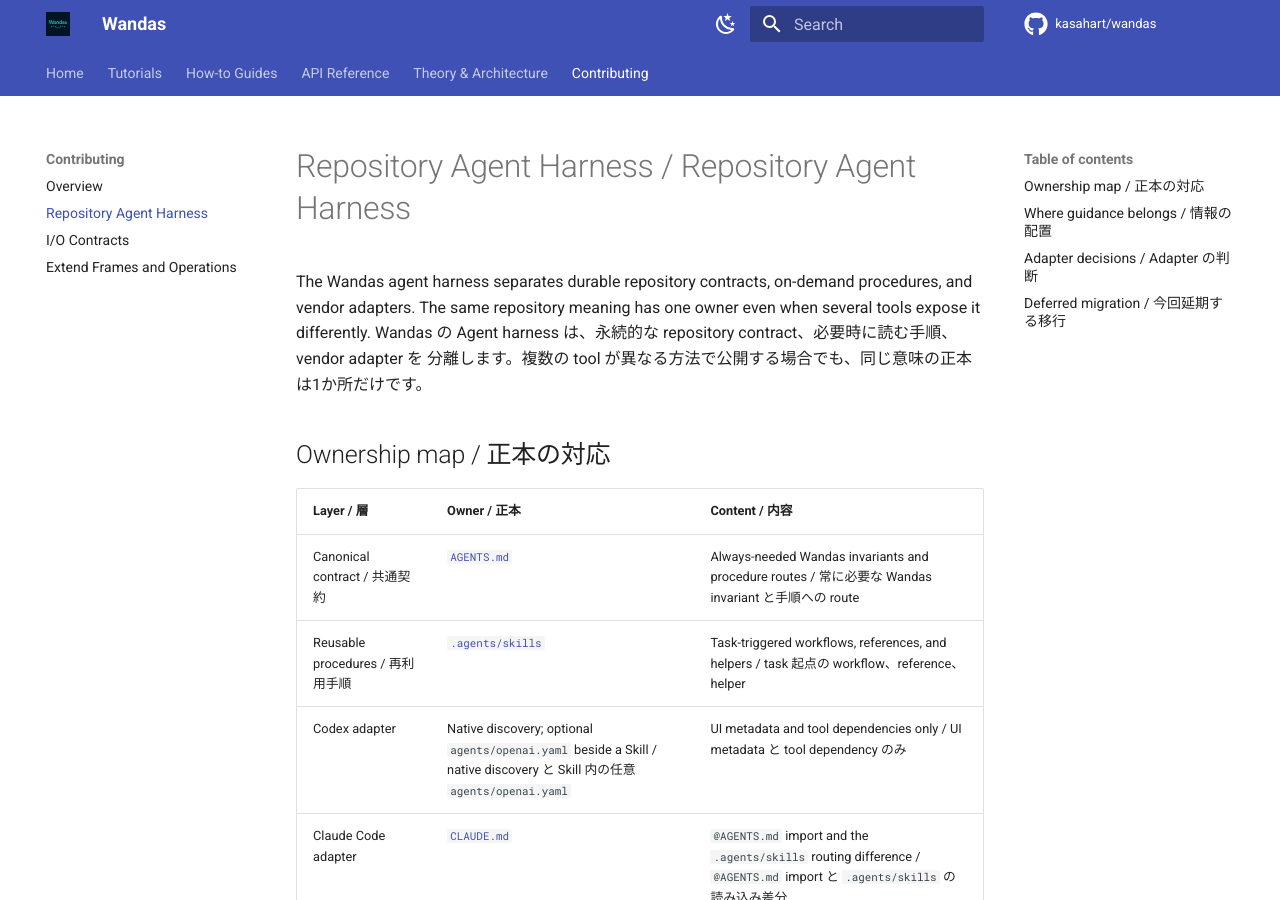
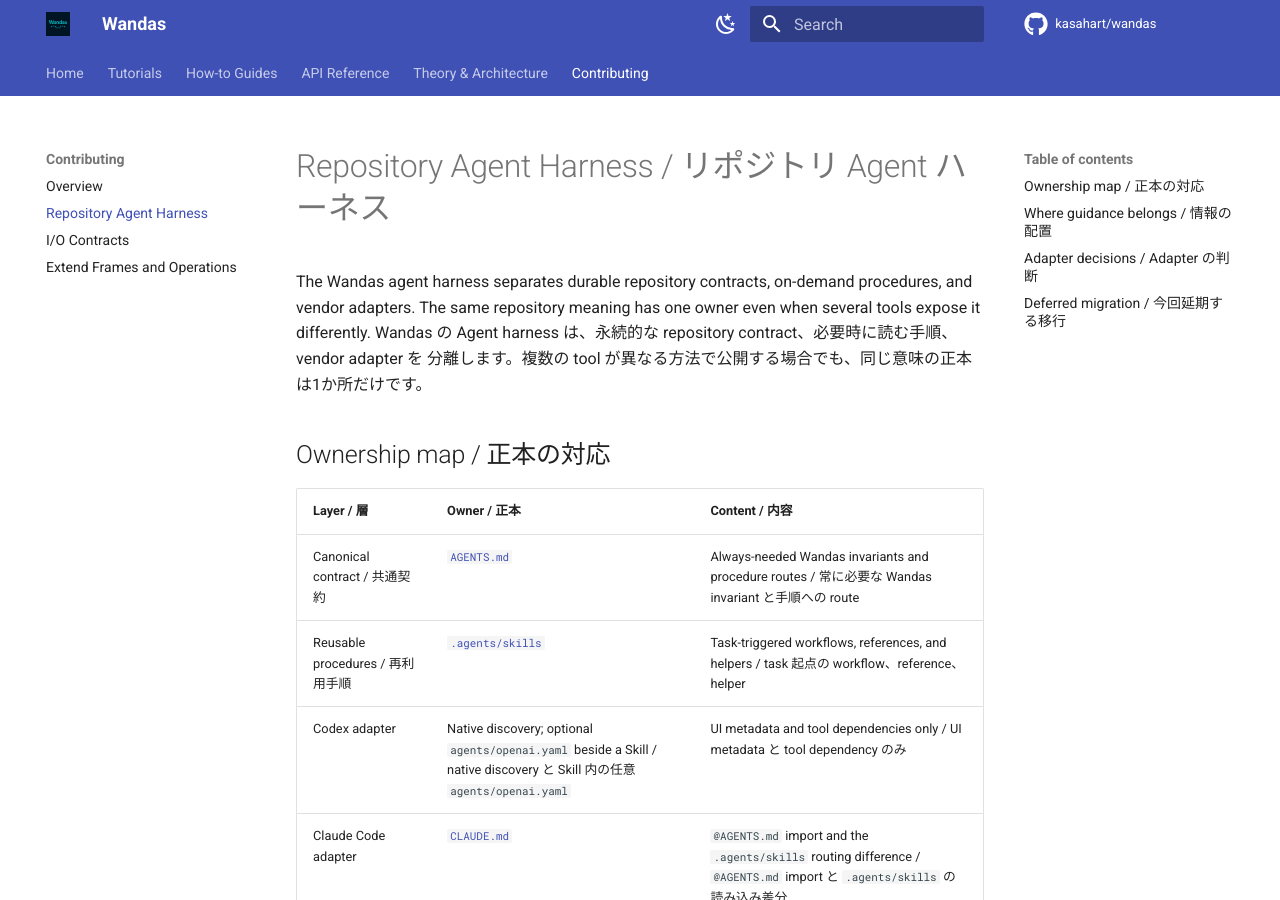
Before and after one commit to kasahart/wandas, an MkDocs documentation site: the page built from docs/src/contributing/agent-harness.md, in a window 1280 px wide and 900 px high. Built offline with MkDocs 1.6.1 and Material for MkDocs 9.7.7, drawn with Linux system fonts in a browser that asks for light colours; comment, search, counter and statistics services are not loaded.

Commit message:
Potential fix for pull request finding
Co-authored-by: Copilot Autofix powered by AI <175728472+Copilot@users.noreply.github.com>

```diff
--- a/docs/src/contributing/agent-harness.md
+++ b/docs/src/contributing/agent-harness.md
@@ -1,4 +1,4 @@
-# Repository Agent Harness / Repository Agent Harness
+# Repository Agent Harness / リポジトリ Agent ハーネス
 
 The Wandas agent harness separates durable repository contracts, on-demand
 procedures, and vendor adapters. The same repository meaning has one owner even
```
